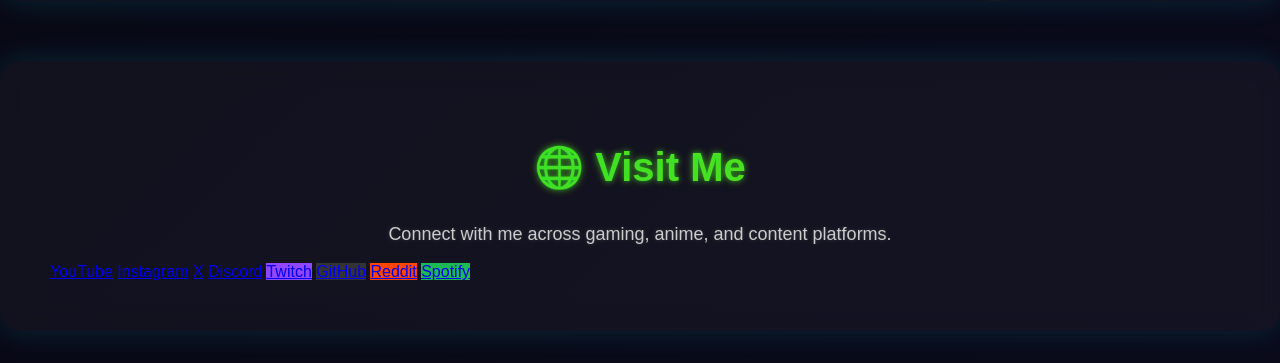
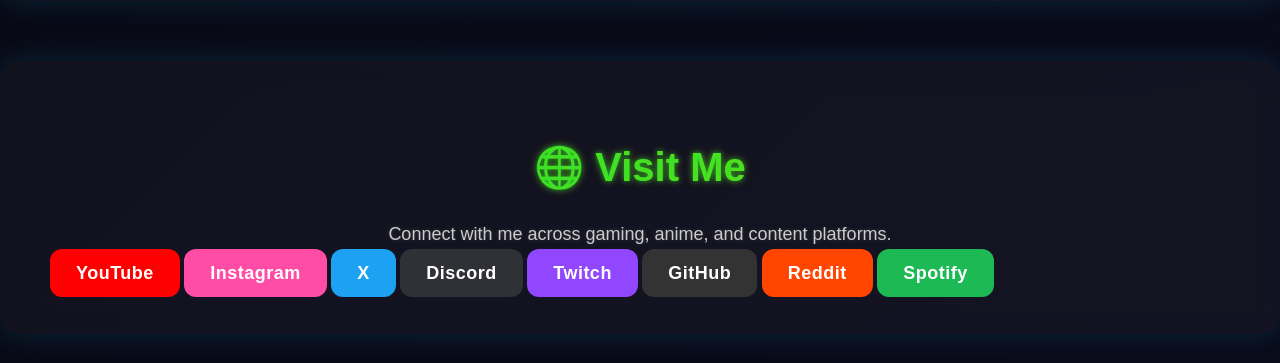
Before and after one commit to obziron/obziron_website, a Flask app: page / in a window 1280 px wide. Shown: the part 6137-6500 px from the top of the page. Run offline with Flask 3, Linux system fonts and the light colour scheme.

Commit message:
Update style.css

```diff
--- a/static/style.css
+++ b/static/style.css
@@ -208,14 +208,28 @@
     position: relative;
     z-index: 1;
 }
-/* Extra platform colors */
+/* Platform colors */
+.yt { background: #ff0000; }
+.insta { background: #ff4da6; }
+.discord { background: #2f3136; }
+.twitter { background: #1da1f2; }
 .twitch { background: #9146ff; }
 .github { background: #333; }
 .reddit { background: #ff4500; }
 .spotify { background: #1db954; }
 
 /* Improve hover glow per platform */
-.btn:hover {
-    transform: scale(1.1);
-    box-shadow: 0 0 20px currentColor;
+.btn {
+    padding: 14px 26px;
+    border-radius: 12px;
+    text-decoration: none;
+    color: white;
+
+    font-size: 18px;        /* 🔥 bigger text */
+    font-weight: 700;       /* 🔥 bold */
+
+    letter-spacing: 0.5px;  /* smoother look */
+
+    transition: 0.3s;
 }
+}
```
